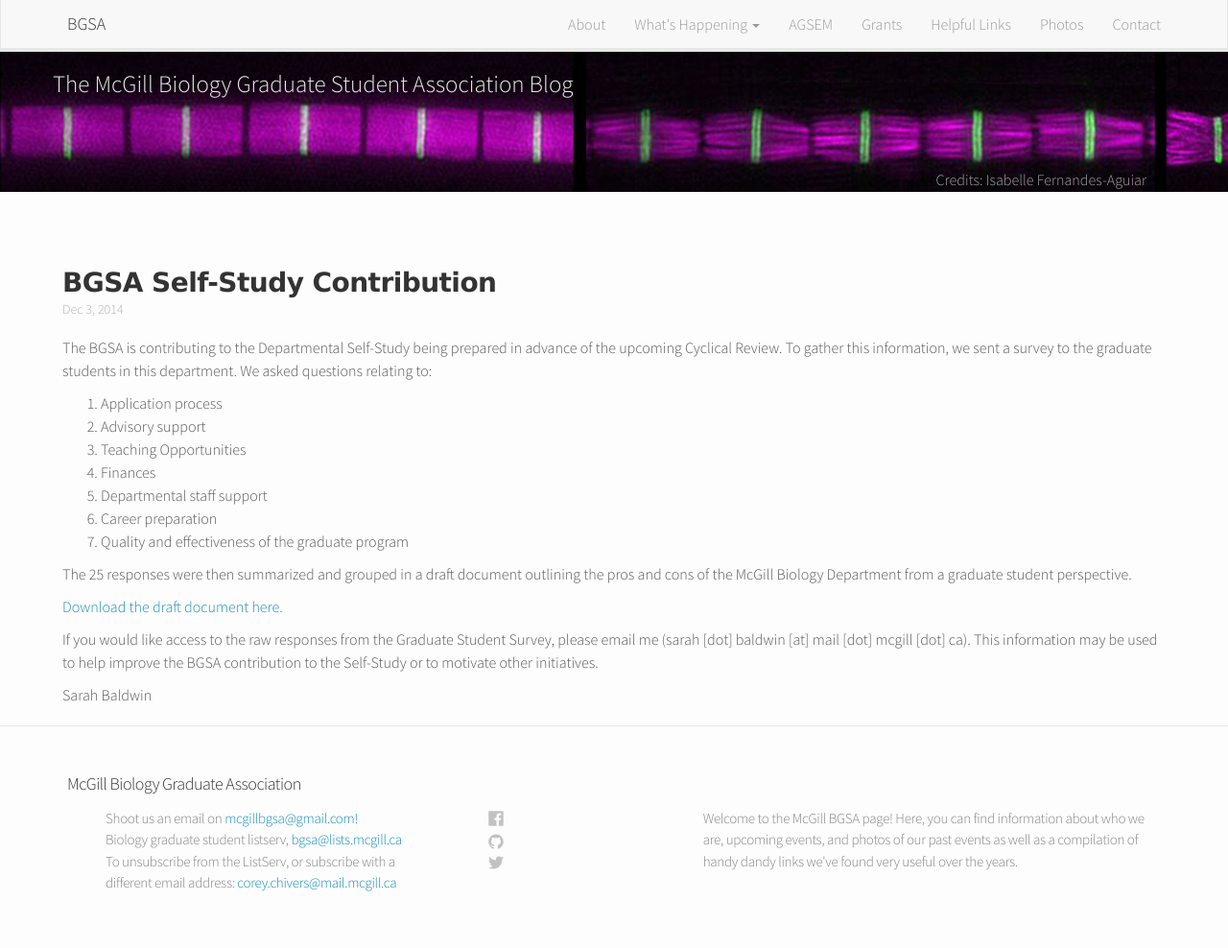
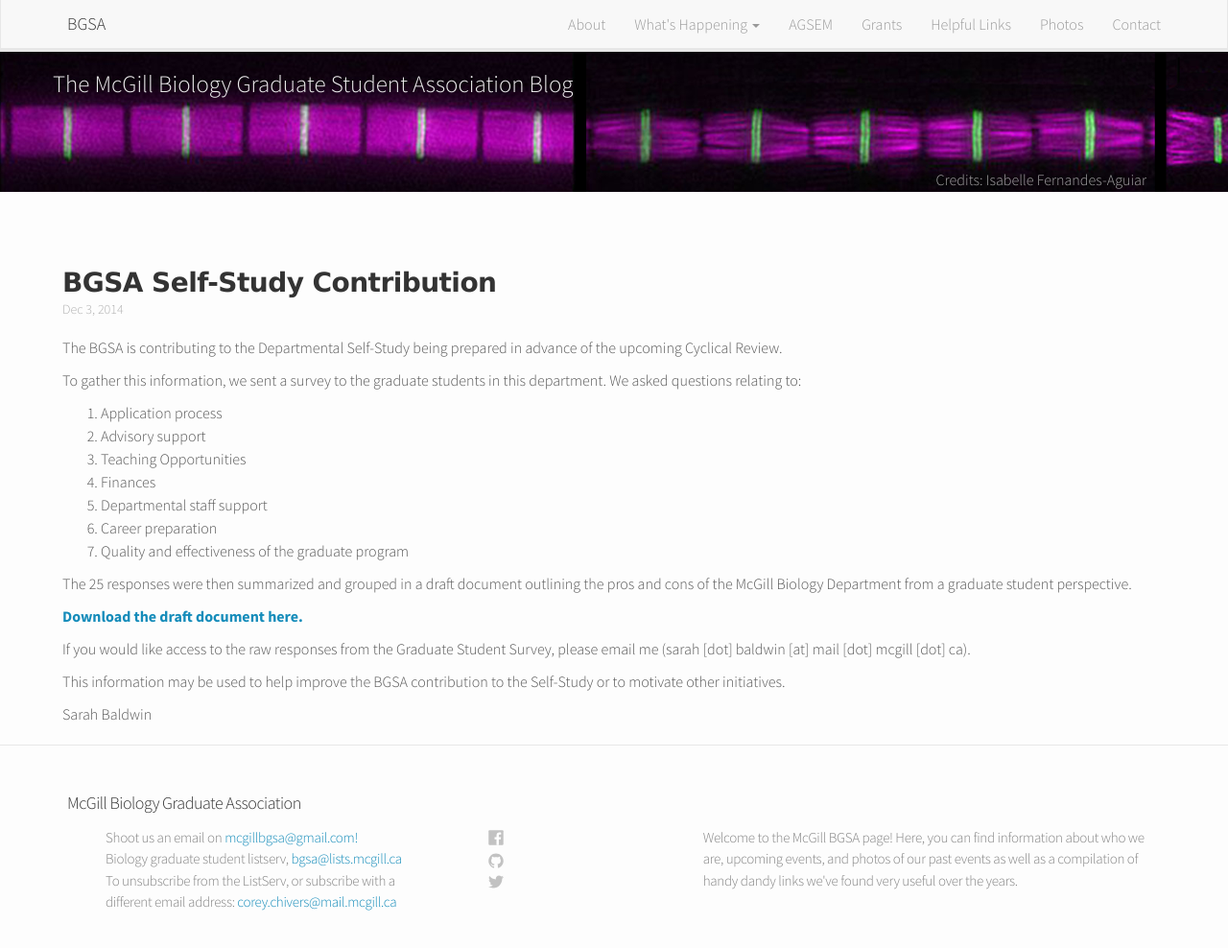
Before and after one commit to McGillBGSA/McGillBGSA.github.io, a Jekyll site: the page built from _posts/2014-12-03-biology-dpt-self-study.md, in a window 1280 px wide and 1007 px high. Shown: the top 988 px of the window at 96% size. Built offline with Jekyll 4.4.1, drawn with Linux system fonts in a browser that asks for light colours; nearby versions of some CDN libraries.

Commit message:
formatting

```diff
--- a/_posts/2014-12-03-biology-dpt-self-study.md
+++ b/_posts/2014-12-03-biology-dpt-self-study.md
@@ -5,7 +5,10 @@ date: 2014-12-03
 categories: department
 ---
 
-The BGSA is contributing to the Departmental Self-Study being prepared in advance of the upcoming Cyclical Review. To gather this information, we sent a survey to the graduate students in this department. We asked questions relating to:
+The BGSA is contributing to the Departmental Self-Study being prepared in advance of the upcoming Cyclical Review.
+
+To gather this information, we sent a survey to the graduate students in this department. We asked questions relating to:
+
 1. Application process
 2. Advisory support
 3. Teaching Opportunities
@@ -16,8 +19,10 @@ The BGSA is contributing to the Departmental Self-Study being prepared in advanc
 
 The 25 responses were then summarized and grouped in a draft document outlining the pros and cons of the McGill Biology Department from a graduate student perspective.
 
-[Download the draft document here.](http://mcgillbgsa.com/assets/biodpt_survey_summary.docx)
+**[Download the draft document here.](http://mcgillbgsa.com/assets/biodpt_survey_summary.docx)**
 
-If you would like access to the raw responses from the Graduate Student Survey, please email me (sarah [dot] baldwin [at] mail [dot] mcgill [dot] ca). This information may be used to help improve the BGSA contribution to the Self-Study or to motivate other initiatives.
+If you would like access to the raw responses from the Graduate Student Survey, please email me (sarah [dot] baldwin [at] mail [dot] mcgill [dot] ca).
+
+This information may be used to help improve the BGSA contribution to the Self-Study or to motivate other initiatives.
 
 Sarah Baldwin
```
